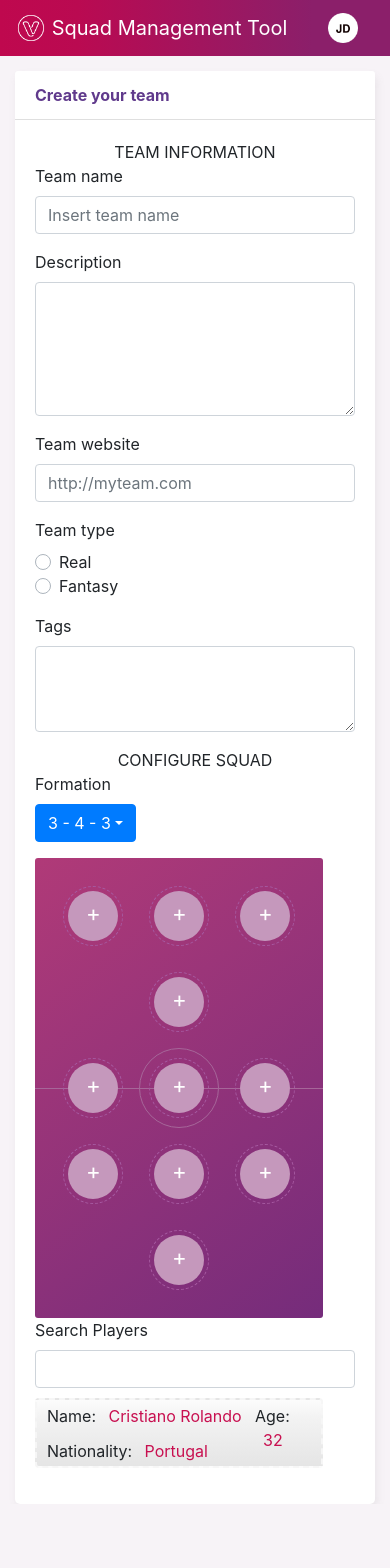
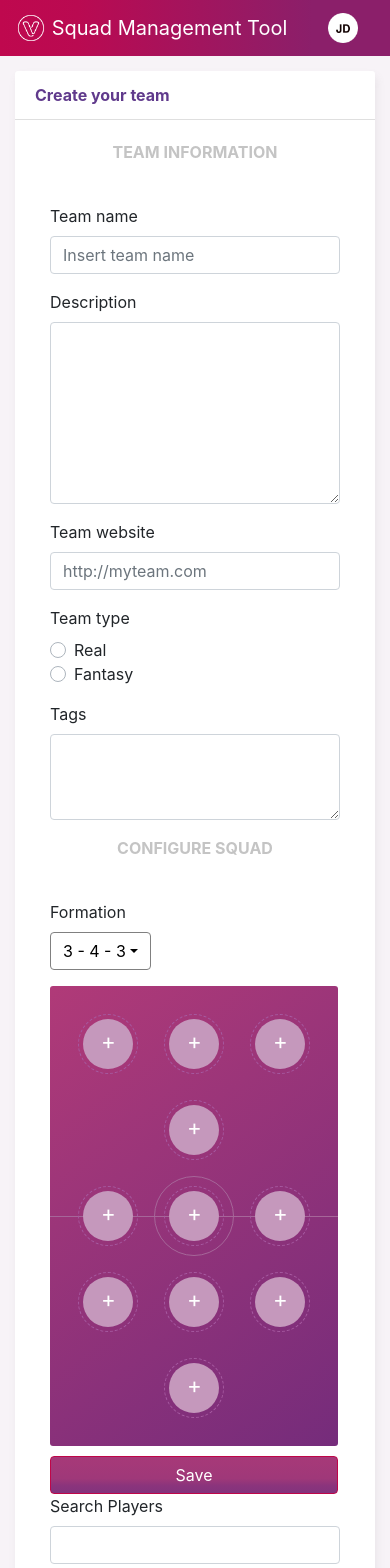
Before and after one commit to andre1828/squad_management_tool, a React (Create React App) app: page /create-team in a window 390 px wide. Shown: the top 1568 px of the page. Before the commit the page ends 1504 px from the top, so only its background shows below. Built offline with nearby package versions, Linux system fonts and the light colour scheme.

Commit message:
responsive layout adjustments

```diff
--- a/src/App.js
+++ b/src/App.js
@@ -1,8 +1,6 @@
 import './App.scss';
 import { BrowserRouter as Router, Route, Switch } from 'react-router-dom'
 import Container from 'react-bootstrap/Container';
-import Row from 'react-bootstrap/Row';
-import Col from 'react-bootstrap/Col';
 import Header from './Components/Header/Header.js';
 import HomePage from './Components/HomePage/HomePage.js';
 import CreateTeam from './Components/CreateTeam/CreateTeam.js';
--- a/src/Components/CreateTeam/CreateTeam.js
+++ b/src/Components/CreateTeam/CreateTeam.js
@@ -1,26 +1,34 @@
-import Form from "react-bootstrap/Form";
-import { InputGroup, Row, Col, ListGroup } from "react-bootstrap";
+import { Row, Col, ListGroup, Button, Form } from "react-bootstrap";
 import Card from "react-bootstrap/Card";
 import DropdownButton from "react-bootstrap/DropdownButton";
 import Dropdown from "react-bootstrap/Dropdown";
 import Field from './../Field/Field.js'
 import './createTeam.scss'
 import Container from "react-bootstrap/Container";
+import { useHistory } from "react-router";
 
 function CreateTeam() {
+
+    const history = useHistory()
+
     return (
         <Card>
             <Card.Header>Create your team</Card.Header>
             <Card.Body>
-                <Card.Text className="text-center">TEAM INFORMATION</Card.Text>
+                <Container>
+                    <Card.Text className="text-center section-title">TEAM INFORMATION</Card.Text>
+                    <Row>
+                        <Col xs={12} md={6}>
                             <Form.Group controlId="formBasicEmail">
                                 <Form.Label>Team name</Form.Label>
                                 <Form.Control type="text" placeholder="Insert team name" />
                             </Form.Group>
                             <Form.Group>
                                 <Form.Label>Description</Form.Label>
-                    <Form.Control as="textarea" rows={5} />
+                                <Form.Control as="textarea" rows={7} />
                             </Form.Group>
+                        </Col>
+                        <Col>
                             <Form.Group>
                                 <Form.Label>Team website</Form.Label>
                                 <Form.Control placeholder="http://myteam.com" />
@@ -34,7 +42,11 @@ function CreateTeam() {
                                 <Form.Label>Tags</Form.Label>
                                 <Form.Control as="textarea" rows={3} />
                             </Form.Group>
-                <Card.Text className="text-center">CONFIGURE SQUAD</Card.Text>
+                        </Col>
+                    </Row>
+                    <Card.Text className="text-center section-title">CONFIGURE SQUAD</Card.Text>
+                    <Row>
+                        <Col>
                             <Form.Group>
                                 <Form.Label>Formation</Form.Label>
                                 <DropdownButton id="dropdown-basic-button" title="3 - 4 - 3">
@@ -51,17 +63,23 @@ function CreateTeam() {
                                 </DropdownButton>
                             </Form.Group>
                             <Field />
+                            <Button className="btn-save-team" onClick={() => history.push("/")}>Save</Button>
+                        </Col>
+                        <Col>
                             <Form.Group>
                                 <Form.Label>Search Players</Form.Label>
                                 <Form.Control type="text" />
                                 <ListGroup className="player-list">
                                     <ListGroup.Item className="player">
-                            <p>Name: <span className="value">Cristiano Rolando</span></p>
+                                        <p>Name: <span className="value">Cristiano Ronaldo</span></p>
                                         <p>Age: <span className="value">32</span> </p>
                                         <p>Nationality: <span className="value">Portugal</span></p>
                                     </ListGroup.Item>
                                 </ListGroup>
                             </Form.Group>
+                        </Col>
+                    </Row>
+                </Container>
             </Card.Body>
         </Card>
     )
--- a/src/Components/CreateTeam/createTeam.scss
+++ b/src/Components/CreateTeam/createTeam.scss
@@ -1,11 +1,37 @@
-.flex {
-    display: flex;
-    line-height: 2;
+.section-title {
+    color: #c4c4c4;
+    margin-bottom: 40px;
+    font-weight: bold;
+}
+
+.dropdown-toggle {
+    background-color: white;
+    color: black;
+    border-color: gray;
+}
+
+.btn-save-team {
+    width: 100%;
+    max-width: 288px;
+    margin-top: 10px;
+    background: rgb(167, 57, 120);
+    background: linear-gradient(
+        180deg,
+        rgba(167, 57, 120, 1) 0%,
+        rgba(159, 56, 121, 1) 60%,
+        rgba(138, 52, 124, 1) 80%,
+        rgba(131, 51, 125, 1) 100%
+    );
+
+    border: 0.5px solid #bf0648;
+
+    &:hover {
+        border: 0.5px solid #bf0648;
+    }
 }
 
 .player-list {
     background-color: transparent;
-    width: 90%;
 
     .player {
         background: rgb(252, 252, 252);
@@ -22,10 +48,10 @@
         display: grid;
         grid-template-columns: 80% 20%;
         grid-template-rows: 35px 25px;
+
+        .value {
+            color: #c81050;
+            margin-left: 0.5em;
+        }
     }
 }
-
-.value {
-    color: #c81050;
-    margin-left: 0.5em;
-}
--- a/src/Components/HomePage/HomePage.js
+++ b/src/Components/HomePage/HomePage.js
@@ -1,31 +1,40 @@
-import Container from 'react-bootstrap/Container'
 import MyTeams from './../MyTeams/MyTeams.js'
 import Top5 from './../Top5/Top5.js'
-// import Top5 from './../Top5/Top5.js'
 import HighlightedPlayers from './../HighlightedPlayers/HighlightedPlayers.js'
-import { TeamContext, addTeams, fetchTeams } from './../../teamContext.js'
-import { useEffect, useReducer } from 'react'
+import { addTeams, fetchTeams } from './../../teamContext.js'
+import { useEffect, useReducer, useState } from 'react'
+import { Col, Modal, Row, Button } from 'react-bootstrap'
 
 function HomePage() {
 
-    const [teams, setTeams] = useReducer(addTeams, [])
+    const [teams, setTeams] = useState([])
 
     useEffect(() => {
         async function asyncFetch() {
 
+            if (teams.length === 0) {
                 var result = await fetchTeams()
                 setTeams(result)
+            }
         }
 
         asyncFetch()
     }, [])
 
     return (
+        <>
             <div>
+                <Row>
+                    <Col xs={12} md={6}>
                         <MyTeams teams={teams} />
-            <Top5 />
+                    </Col>
+                    <Col>
+                        <Top5 teams={teams} />
                         <HighlightedPlayers />
+                    </Col>
+                </Row>
             </div>
+        </>
     )
 }
 
--- a/src/Components/MyTeams/MyTeams.js
+++ b/src/Components/MyTeams/MyTeams.js
@@ -2,24 +2,30 @@ import './MyTeams.scss'
 import MaterialTable from 'material-table'
 import Card from 'react-bootstrap/Card'
 import Button from 'react-bootstrap/Button'
-import { useContext, useEffect, useState } from 'react'
-import { TeamContext } from './../../teamContext'
 import { useHistory } from 'react-router-dom'
+import { Paper } from '@material-ui/core'
+import { Modal } from 'react-bootstrap'
+import { useState } from 'react'
 
 function MyTeams(props) {
 
     const history = useHistory()
 
     return (
-        <Card>
+        <>
+            <Card className="my-teams">
                 <Card.Header className="header-action">
                     My Teams
                 <Button className="btn-create-team" onClick={() => history.push('/create-team')}></Button>
                 </Card.Header>
                 <Card.Body>
                     <MaterialTable
+
+                        components={{
+                            Container: props => <Paper {...props} elevation={0} />
+                        }}
                         options={
-                        { showTitle: false, search: false, paging: false, toolbar: false }
+                            { showTitle: false, search: false, paging: false, toolbar: false, actionsColumnIndex: -1 }
                         }
                         columns={[
                             { title: "Name", field: "Name" },
@@ -31,9 +37,14 @@ function MyTeams(props) {
                                 return { Name: team.team_name, Description: team.team_name + " Squad" }
                             })
                         }
+
+                        body={{
+                            emptyDataSourceMessage: "Nenhum time registrado"
+                        }}
                     />
                 </Card.Body>
             </Card>
+        </>
     )
 }
 
--- a/src/Components/MyTeams/MyTeams.scss
+++ b/src/Components/MyTeams/MyTeams.scss
@@ -1,3 +1,13 @@
+.my-teams {
+    height: 100%;
+    margin-bottom: 10px;
+
+    tr:hover {
+        background-color: #f7eef6;
+        border-color: #f7eef6;
+    }
+}
+
 // only for card headers with a button
 .header-action {
     display: flex;
--- a/src/Components/Top5/Top5.js
+++ b/src/Components/Top5/Top5.js
@@ -1,16 +1,13 @@
 import './Top5.scss'
 import ListGroup from "react-bootstrap/ListGroup"
-import Card from "react-bootstrap/Card"
-import { useContext } from 'react'
-import { TeamContext, getHightestAverageAge, getLowestAverageAge } from '../../teamContext'
+import { Card, Container, Row, Col } from "react-bootstrap"
+import { getHightestAverageAge, getLowestAverageAge } from '../../teamContext'
 
-function Top5() {
+function Top5(props) {
 
-    const { teams } = useContext(TeamContext)
+    const hightestAverageAge = getHightestAverageAge(props.teams)
 
-    const hightestAverageAge = getHightestAverageAge(teams)
-
-    const lowestAverageAge = getLowestAverageAge(teams)
+    const lowestAverageAge = getLowestAverageAge(props.teams)
 
     return (
         <Card>
@@ -18,28 +15,34 @@ function Top5() {
                 Top 5
             </Card.Header>
             <Card.Body>
-                <Card.Title>Hightest Average Age</Card.Title>
+                <Row>
+                    <Col>
+                        <Card.Title className="age-average-heading">Hightest avg age</Card.Title>
                         <ListGroup className="age-average-list">
-
                             {
                                 hightestAverageAge.map(team => (
                                     <ListGroup.Item className="age-average" key={team.team_key}>
                                         <Card.Text>{team.team_name}</Card.Text>
-                                <Card.Text>{team.team_average_age}</Card.Text>
+                                        <Card.Text className="value">{team.team_average_age}</Card.Text>
                                     </ListGroup.Item>
-                        ))}
+                                ))
+                            }
                         </ListGroup>
-                <Card.Title>Lowest Average Age</Card.Title>
+                    </Col>
+                    <Col>
+                        <Card.Title className="age-average-heading" >Lowest avg Age</Card.Title>
                         <ListGroup className="age-average-list">
-
                             {
                                 lowestAverageAge.map(team => (
                                     <ListGroup.Item className="age-average" key={team.team_key}>
                                         <Card.Text>{team.team_name}</Card.Text>
-                                <Card.Text>{team.team_average_age}</Card.Text>
+                                        <Card.Text className="value">{team.team_average_age}</Card.Text>
                                     </ListGroup.Item>
-                        ))}
+                                ))
+                            }
                         </ListGroup>
+                    </Col>
+                </Row>
             </Card.Body>
         </Card>
     )
--- a/src/Components/Top5/Top5.scss
+++ b/src/Components/Top5/Top5.scss
@@ -1,9 +1,15 @@
+.age-average-heading {
+    margin-top: 10px;
+}
+
 .age-average-list {
     padding: 0.2rem;
     background-color: #e9e3e8;
     border-radius: 10px;
 
     .age-average {
+        display: flex;
+        justify-content: space-between;
         border-radius: 10px;
 
         &:not(:first-child) {
@@ -18,5 +24,9 @@
             padding-top: 11.5px;
             padding-bottom: 11.5px;
         }
+
+        .value {
+            font-weight: bold;
+        }
     }
 }
```
Lines whose indentation alone changed are shown as unchanged.
